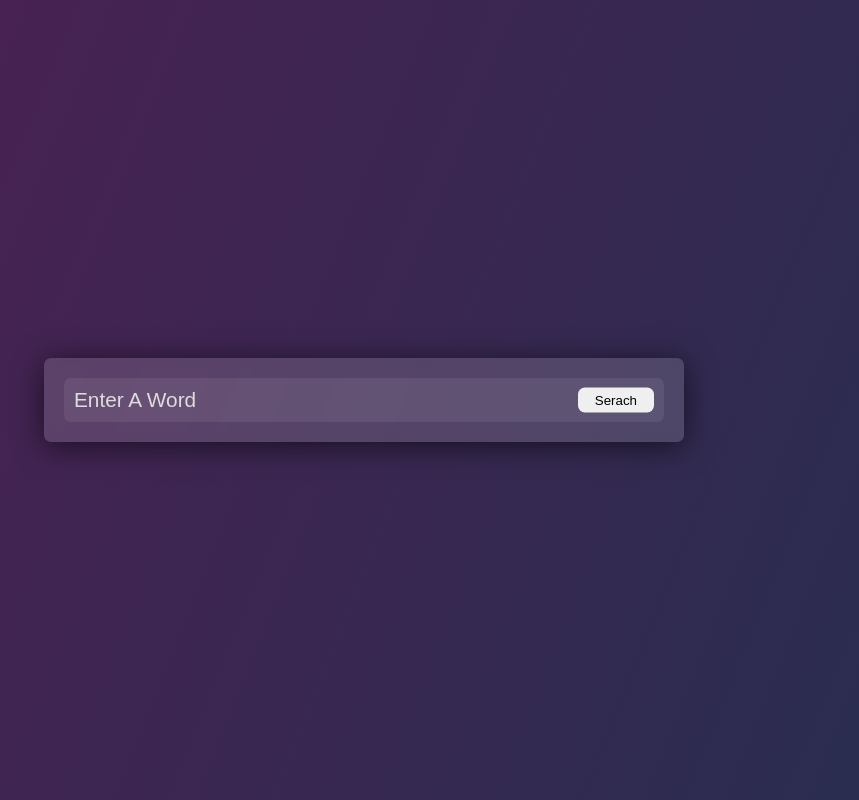
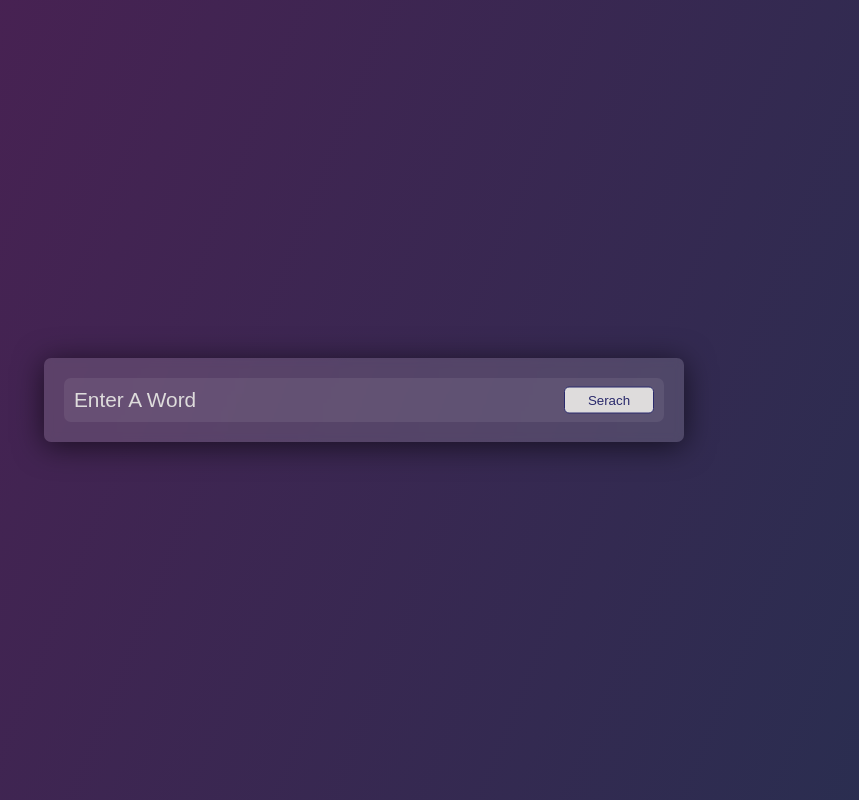
Before and after one commit to mahdi-mey/Dictionary, a React (Create React App) app: page / in a window 1280 px wide. Shown: the whole page, without its empty margins (276-1135 px from the left). Built offline with nearby package versions, Linux system fonts and the light colour scheme; the HTML template or start-up script is replaced by a standard one.

Commit message:
added special hovers for submit button

```diff
--- a/src/App.css
+++ b/src/App.css
@@ -38,23 +38,58 @@ body {
   color: var(--color1);
 }
 
+.button-and-icon {
+  width: 90px;
+  padding: 5px 12px;
+  position: absolute;
+  top: 50%;
+  right: 10px;
+  transform: translateY(-50%);
+  border-radius: calc(var(--main-raius) - 2px);
+  background-color: var(--color1);
+  display: flex;
+  align-items: center;
+  justify-content: center;
+  gap: 8px;
+  cursor: pointer;
+  border: 1px solid var(--dark-blue);
+  transition: all0.5s ease-in-out;
+}
+
 .submitBtn {
-  padding: 5px 17px;
-  border-radius: var(--main-raius);
+  color: var(--dark-blue);
+  background-color: transparent;
   border: none;
   outline: none;
   cursor: pointer;
 
+  transition: all 0.5s ease;
+}
+
+.search-icon {
+  color: #ffffff;
   position: absolute;
   top: 50%;
   right: 10px;
   transform: translateY(-50%);
+  opacity: 0;
   transition: all 0.5s ease;
+  font-size: 0.9em;
 }
-.submitBtn:hover {
-  color: #fff;
-  background: linear-gradient(112deg, #4e1f53 0%, #272f50 100%);
+
+.button-and-icon:hover .search-icon {
+  opacity: 1;
 }
+
+.button-and-icon:hover .submitBtn {
+  transform: translateX(-9px);
+  color: var(--color1);
+}
+
+.button-and-icon:hover {
+  background-color: var(--dark-blue);
+}
+
 /* or h1 tag */
 .selfWord {
   color: var(--color1);
@@ -74,8 +109,8 @@ body {
   cursor: pointer;
 }
 
-.play-audio:hover {
-}
+/*! .play-audio:hover {
+} */
 
 .pointer {
   cursor: pointer;
--- a/src/App.js
+++ b/src/App.js
@@ -1,6 +1,8 @@
 import { useState } from 'react';
 import './App.css';
+
 import { AiTwotoneSound } from "react-icons/ai";
+import { VscSearch } from "react-icons/vsc";
 
 function App() {
   const [inputValue, setInputValue] = useState('')
@@ -23,7 +25,10 @@ function App() {
     <div className="container">
       <div className="input-container">
         <input type="text" name="" id="wordInp" placeholder="Enter A Word" spellCheck="false" autoFocus onChange={handelChange} />
-        <button className="submitBtn" type="button" onClick={searchWord} >Serach</button>
+        <div className='button-and-icon'>
+          <button className="submitBtn" type="button" onClick={searchWord} >Serach</button>
+          <VscSearch className='search-icon' />
+        </div>
       </div>
 
       {wordInfo && <div className='main'>
--- a/src/index.css
+++ b/src/index.css
@@ -3,6 +3,7 @@
   --color1: #dedcdc;
   --color2: #0099ff;
   --color3: #fdf8f8;
+  --dark-blue: #2a2a6c;
   --m-block: 1rem 0;
 }
 
```
